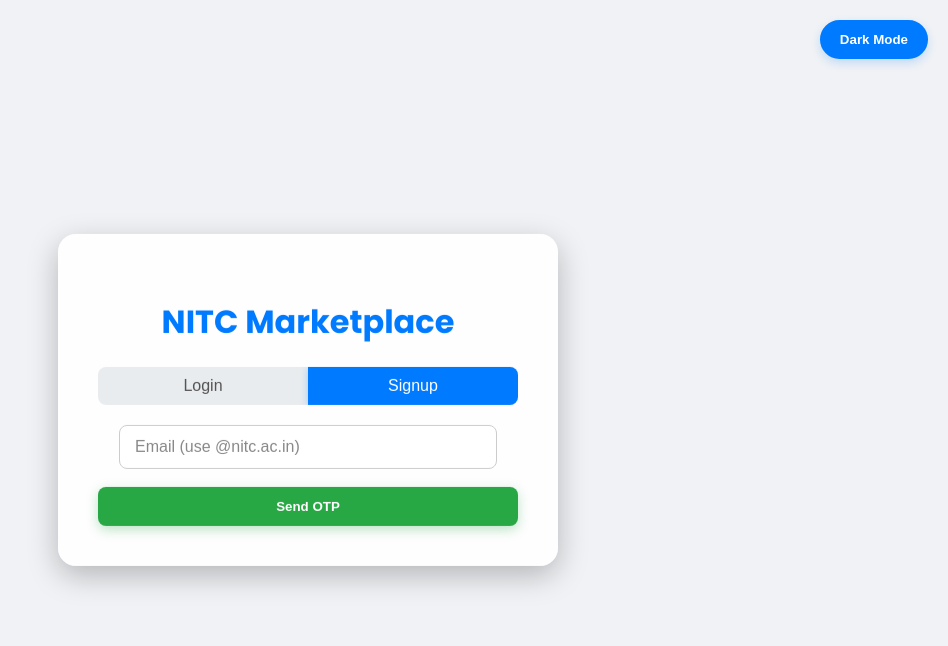
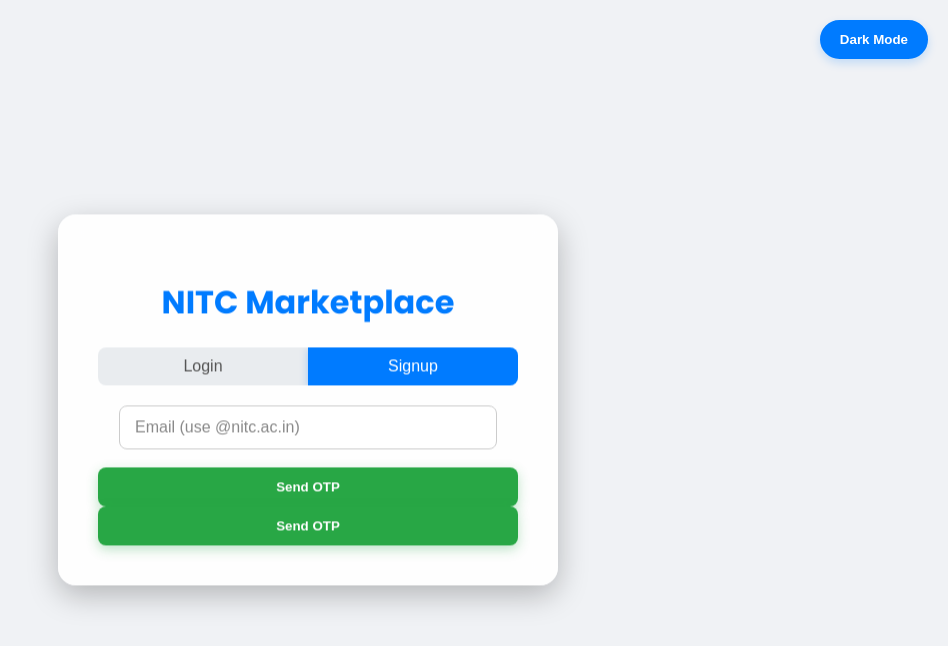
Before and after one commit to kotireddy712/NITC-MarketPlace, a React (Create React App) app in the folder frontend/: page /login in a window 1280 px wide. Both pictures are taken after a click on the button "Signup". Shown: the top 646 px of the page, without its empty margins (332-1280 px from the left). Built offline with nearby package versions, Linux system fonts and the light colour scheme.

Commit message:
Update AuthForm.js

```diff
--- a/frontend/src/AuthForm.js
+++ b/frontend/src/AuthForm.js
@@ -175,17 +175,12 @@
         } else {
             // Signup Flow
             if (!isOtpVerified) {
-                // OTP not yet verified
-                if (!otpSent) {
-                    await sendOtp();
-                } else {
-                    await verifyOtp();
-                }
+                setMessage('Please verify your email with OTP before signing up.');
+                setIsSuccess(false);
                 setIsLoading(false);
                 return;
             }
 
-            // Proceed with signup after OTP verified
             if (!form.name || !form.password || !form.contact_number) {
                 setMessage('Please fill in all signup details (Full Name, Password, Contact Number).');
                 setIsSuccess(false);
@@ -269,7 +264,7 @@
                     />
 
                     {/* OTP Section */}
-                    {!isLogin && showOtpVerification && !isOtpVerified && (
+                    {!isLogin && otpSent && !isOtpVerified && (
                         <div className="otp-section">
                             <div className="otp-input-container">
                                 <input
@@ -301,6 +296,18 @@
                                 {otpCountdown > 0 ? `Resend OTP (${otpCountdown}s)` : 'Resend OTP'}
                             </button>
                         </div>
+                    )}
+
+                    {/* Send OTP Button */}
+                    {!isLogin && !otpSent && !isOtpVerified && (
+                        <button
+                            type="button"
+                            onClick={sendOtp}
+                            disabled={isLoading}
+                            className="send-otp-btn"
+                        >
+                            Send OTP
+                        </button>
                     )}
 
                     {/* Signup Fields */}
```
